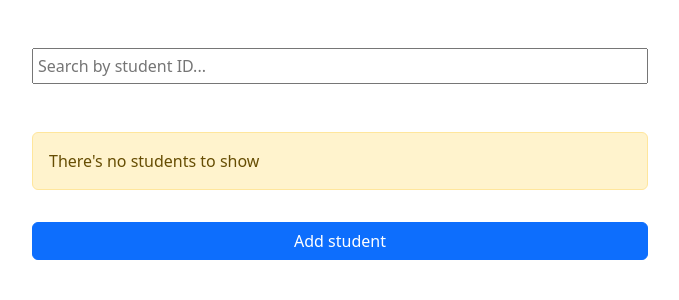
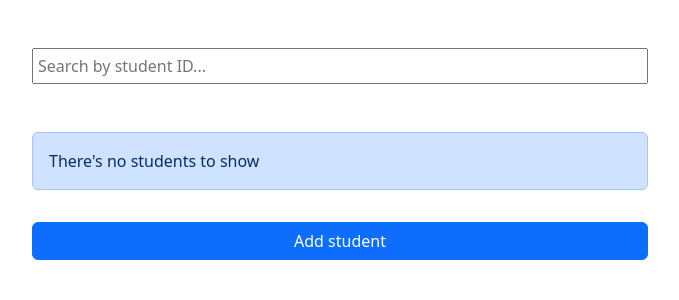
Before and after one commit to miguelherreraco/Students-creation-and-fetching-with-react---supabase-and-bootstrap, a React (Vite) app: page / in a window 1280 px wide. Shown: the top 300 px of the page, without its empty margins (300-979 px from the left). Built offline with nearby package versions, Linux system fonts and the light colour scheme; no server answers.

Commit message:
fix: code documentation added and clean up

```diff
--- a/src/App.tsx
+++ b/src/App.tsx
@@ -10,7 +10,7 @@ import useSupabase from "./hooks/useSupabase"
 function App() {
   const [modalShow, setModalShow] = useState(false);
 
-  const {getStudent, isFetching, student, error, setStudent, message} = useSupabase();
+  const {getStudent, isFetching, student, error, setStudent} = useSupabase();
 
   if(isFetching) {
     return (
@@ -25,8 +25,7 @@ function App() {
     <main className="container mt-5 col-md-6 " >
 
     <SearchInput functionToExecute={getStudent} setStudent={setStudent} />
-    {(error && error.length > 0) && <Warning message={error} variant="warning"/>}
-    {(message && message.length > 0 ) && <Warning message={message} variant="success"/>}
+    {(error && error.length > 0) && <Warning message={error}/>}
     {student?.id &&
     <StudentCard
       student= {student}/>}
--- a/src/components/searchInput/SearchInput.tsx
+++ b/src/components/searchInput/SearchInput.tsx
@@ -6,12 +6,12 @@ function SearchInput ({functionToExecute, setStudent}: {functionToExecute: (id:
     const [isTyping, setIsTyping] = useState(false);
 
     const onChangeHandler = (event: React.ChangeEvent<HTMLInputElement> ) => {
-        setInputText(event.target.value);
-        setStudent ({} as Student)
-        setIsTyping(true)
+        setInputText(event.target.value); // sets the user input to the query to be executed
+        setStudent ({} as Student) //sets the student to empty in order to avoid showing previous results
+        setIsTyping(true) // sets the isTyping to help handling the student search
     }
 
-    useEffect(() => {
+    useEffect(() => { //handles the input of the input field to avoid sending many requests to database
         if (isTyping) {
             const timerId = setTimeout(() => {
                 functionToExecute(+inputText);
--- a/src/components/studentCreationForm/StudentCreationForm.tsx
+++ b/src/components/studentCreationForm/StudentCreationForm.tsx
@@ -10,13 +10,16 @@ function StudentCreationForm({setModalShow}:{setModalShow: React.Dispatch<React.
     const { createStudent } = useSupabase();
 
 
-    const onSubmitHandler =(event: React.FormEvent<HTMLFormElement>) =>{
+    const onSubmitHandler =(event: React.FormEvent<HTMLFormElement>) =>{ //executes the creation of the student with the required data
         event.preventDefault();
-        if( inputFullName && inputEmail && inputCourse)
+        if( inputFullName && inputEmail && inputCourse){
             createStudent( inputFullName, inputEmail, inputCourse )
                 .then(
                     ()=> {setModalShow(false)}
                 )
+        }else{
+            alert("please fulfill all fields") //shows an alert in case the user is missing any field
+        }
     }
 
     return (
--- a/src/components/warning/Warning.tsx
+++ b/src/components/warning/Warning.tsx
@@ -1,9 +1,9 @@
 import Alert from "react-bootstrap/esm/Alert";
 
-function Warning({message, variant}:{message:string, variant: string}){
+function Warning({message}:{message:string}){
 
     return (
-        <Alert className="mt-5" variant={variant}>
+        <Alert className="mt-5">
             {message}
         </Alert>
     )
--- a/src/hooks/useSupabase.tsx
+++ b/src/hooks/useSupabase.tsx
@@ -6,14 +6,12 @@ const useSupabase =() =>{
     const [student, setStudent] = useState<Student>()
     const [isFetching, setIsFetching] = useState(false);
     const [error, setError] = useState("There's no students to show");
-    const [message, setMessage] = useState<string>();
 
 
     const getStudent = async (id: number) =>{
         console.log(id, "id")
         setIsFetching(true); //indicates that there're students fetching
         setError(""); // sets the error message to empty
-        setMessage("");
         try{
         const {data} = await supabase.from("students").select('*').eq('id', id).single(); //fetches a single student by ID
         if (!data)
@@ -48,6 +46,6 @@ const useSupabase =() =>{
             }
         }
 }
-return {getStudent, isFetching, error, student, setStudent, createStudent, message}
+return {getStudent, isFetching, error, student, setStudent, createStudent}
 }
 export default useSupabase;
```
